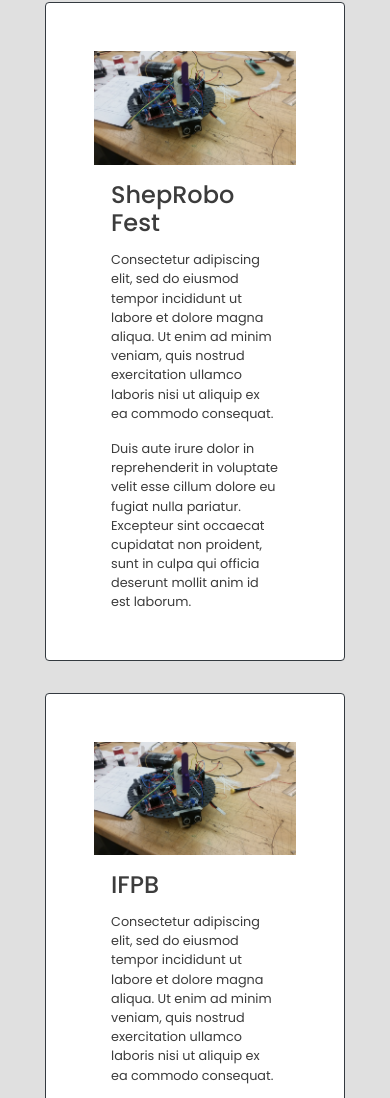
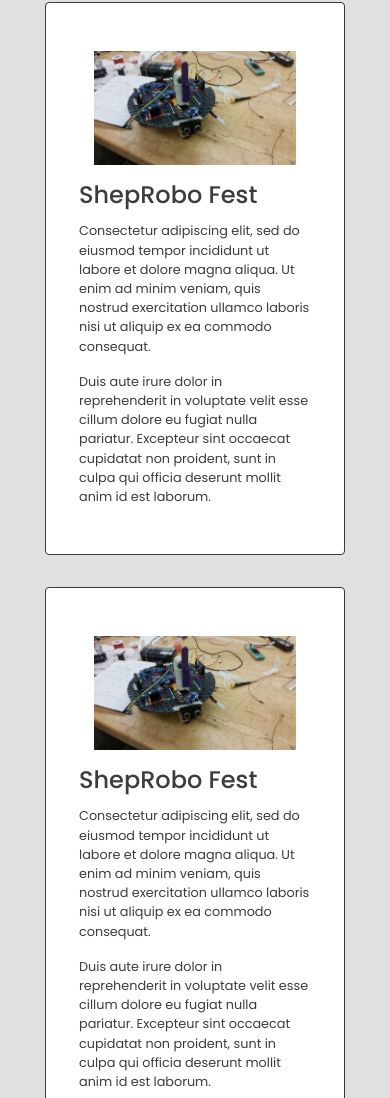
Before and after one commit to dan30github/dan30github.github.io, a plain HTML site: page projects.html in a window 390 px wide. Shown: the part 213-1311 px from the top of the page. Drawn offline with nearby package versions, Linux system fonts and the light colour scheme.

Commit message:
adjust padding

```diff
--- a/projects.html
+++ b/projects.html
@@ -56,8 +56,8 @@
 	        		<div class="col-md-4">
 	            		<span class="helper"></span><img src="img/sheprobo1.jpg" class="w-100">
 	          		</div>
-	          		<div class="col-md-8 px-3">
-	            		<div class="card-block px-3">
+	          		<div class="col-md-8 nopadding">
+	            		<div class="card-block">
 	              			<h4 class="card-title pt-3">ShepRobo Fest</h4>
 	              				<p class="card-text">Consectetur adipiscing elit, sed do eiusmod tempor incididunt ut labore et dolore magna aliqua. Ut enim ad minim veniam, quis nostrud exercitation ullamco laboris nisi ut aliquip ex ea commodo consequat. </p>
 	              				<p class="card-text">Duis aute irure dolor in reprehenderit in voluptate velit esse cillum dolore eu fugiat nulla pariatur. Excepteur sint occaecat cupidatat non proident, sunt in culpa qui officia deserunt mollit anim id est laborum.</p>
@@ -74,9 +74,9 @@
 	        		<div class="col-md-4">
 	            		<span class="helper"></span><img src="img/sheprobo1.jpg" class="w-100">
 	          		</div>
-	          		<div class="col-md-8 px-3">
-	            		<div class="card-block px-3">
-	              			<h4 class="card-title pt-3">IFPB</h4>
+	          		<div class="col-md-8 nopadding">
+	            		<div class="card-block">
+	              			<h4 class="card-title pt-3">ShepRobo Fest</h4>
 	              				<p class="card-text">Consectetur adipiscing elit, sed do eiusmod tempor incididunt ut labore et dolore magna aliqua. Ut enim ad minim veniam, quis nostrud exercitation ullamco laboris nisi ut aliquip ex ea commodo consequat. </p>
 	              				<p class="card-text">Duis aute irure dolor in reprehenderit in voluptate velit esse cillum dolore eu fugiat nulla pariatur. Excepteur sint occaecat cupidatat non proident, sunt in culpa qui officia deserunt mollit anim id est laborum.</p>
 	              		</div>
--- a/style.css
+++ b/style.css
@@ -235,6 +235,11 @@
   font-size:80%;
 }
 
+.nopadding {
+   padding: 0 !important;
+   margin: 0 !important;
+}
+
 }
 
 
```
